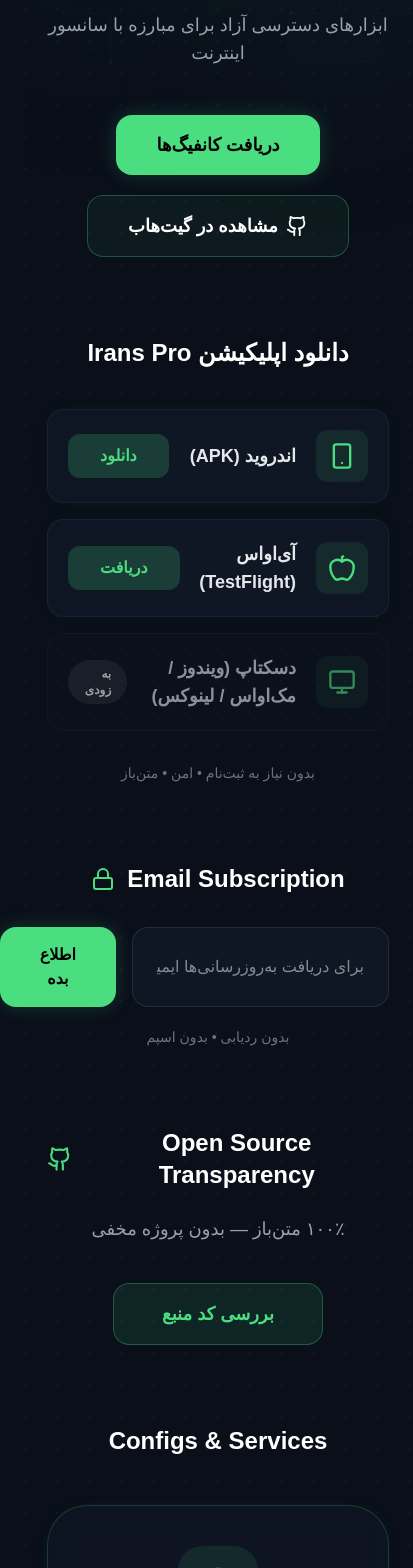
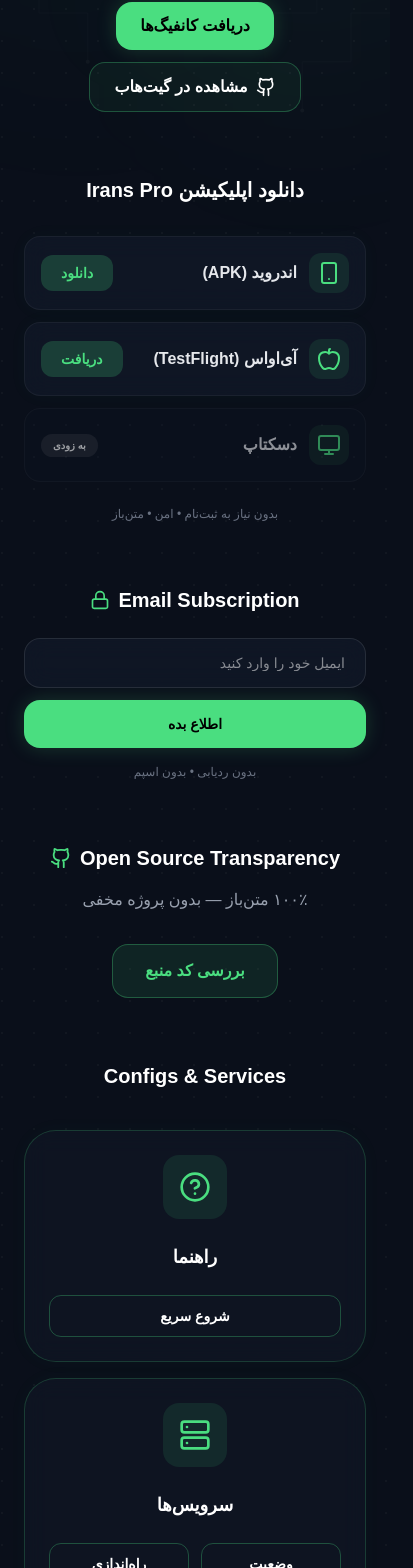
Before and after one commit to iranspro/landing, a Next.js app: page / in a window 390 px wide. Shown: the part 409-1977 px from the top of the page, 413 px wide, since content can reach past the window. Built offline with nearby package versions, Linux system fonts and the light colour scheme; a web font is replaced by a local one.

Commit message:
refactor: update layout and typography for improved responsiveness and aesthetics

```diff
--- a/app/page.tsx
+++ b/app/page.tsx
@@ -24,17 +24,17 @@
         </svg>
       </div>
 
-      <div className="relative z-10 max-w-2xl mx-auto px-6 py-10 flex flex-col items-center">
+      <div className="relative z-10 max-w-4xl mx-auto px-6 py-10 flex flex-col items-center">
         {/* Header */}
-        <header className="w-full flex justify-end mb-14">
-          <span className="text-2xl font-bold tracking-tight">İrans Pro</span>
+        <header className="w-full flex justify-end mb-10 md:mb-14">
+          <span className="text-xl md:text-2xl font-bold tracking-tight">İrans Pro</span>
         </header>
 
         {/* Hero Section */}
-        <section className="flex flex-col items-center text-center mb-20">
-          <div className="mb-8 text-accent">
+        <section className="flex flex-col items-center text-center mb-16 md:20">
+          <div className="mb-6 md:mb-8 text-accent">
             {/* Lion Logo (Shir-o-Khorshid style) */}
-            <svg width="150" height="150" viewBox="0 0 100 100" fill="none" xmlns="http://www.w3.org/2000/svg" className="opacity-90 drop-shadow-[0_0_20px_rgba(74,222,128,0.5)]">
+            <svg width="100" height="100" viewBox="0 0 100 100" fill="none" xmlns="http://www.w3.org/2000/svg" className="md:w-[150px] md:h-[150px] opacity-90 drop-shadow-[0_0_20px_rgba(74,222,128,0.5)]">
               <path d="M15 75C15 75 22 68 30 68C38 68 45 75 50 75C55 75 62 68 70 68C78 68 85 75 85 75" stroke="currentColor" strokeWidth="1.5" strokeLinecap="round"/>
               <path d="M30 68C30 50 40 38 50 38C60 38 70 50 70 68" stroke="currentColor" strokeWidth="1.5" strokeLinecap="round"/>
               <path d="M45 38L50 15L55 38" stroke="currentColor" strokeWidth="1.5" strokeLinecap="round" strokeLinejoin="round"/>
@@ -49,135 +49,135 @@
               <path d="M35 15L38 18" stroke="currentColor" strokeWidth="1" strokeLinecap="round"/>
             </svg>
           </div>
-          <h1 className="text-4xl md:text-5xl font-extrabold mb-5 leading-tight tracking-tight">
+          <h1 className="text-3xl md:text-5xl font-extrabold mb-4 md:mb-5 leading-tight tracking-tight">
             اینترنت آزاد، متن‌باز برای ایران
           </h1>
-          <p className="text-gray-400 text-lg mb-12 font-medium max-w-lg">
+          <p className="text-gray-400 text-base md:text-lg mb-10 md:mb-12 font-medium max-w-lg">
             ابزارهای دسترسی آزاد برای مبارزه با سانسور اینترنت
           </p>
-          <div className="flex flex-wrap justify-center gap-5">
-            <button className="bg-accent text-black px-10 py-4 rounded-2xl font-bold flex items-center gap-2 hover:bg-accent/90 transition-all btn-glow text-lg">
+          <div className="flex flex-wrap justify-center gap-3 md:gap-5">
+            <button className="bg-accent text-black px-6 py-3 md:px-10 md:py-4 rounded-2xl font-bold flex items-center gap-2 hover:bg-accent/90 transition-all btn-glow text-base md:text-lg">
               دریافت کانفیگ‌ها
             </button>
-            <button className="border border-accent/30 bg-accent/5 px-10 py-4 rounded-2xl font-bold flex items-center gap-2 hover:bg-accent/10 transition-all text-lg">
-              <Github size={22} />
+            <button className="border border-accent/30 bg-accent/5 px-6 py-3 md:px-10 md:py-4 rounded-2xl font-bold flex items-center gap-2 hover:bg-accent/10 transition-all text-base md:text-lg">
+              <Github size={20} className="md:w-5 md:h-5" />
               مشاهده در گیت‌هاب
             </button>
           </div>
         </section>
 
         {/* Download Section */}
-        <section className="w-full mb-20">
-          <h2 className="text-2xl font-bold mb-10 text-center">دانلود اپلیکیشن Irans Pro</h2>
-          <div className="space-y-4">
-            <div className="bg-[#111827]/80 backdrop-blur-md border border-white/5 p-5 rounded-2xl flex items-center justify-between group hover:border-accent/30 transition-all card-glow">
-              <div className="flex items-center gap-5">
-                <div className="p-3 bg-accent/10 rounded-xl text-accent">
-                  <Smartphone size={28} />
+        <section className="w-full max-w-2xl mb-16 md:20">
+          <h2 className="text-xl md:text-2xl font-bold mb-8 md:mb-10 text-center">دانلود اپلیکیشن Irans Pro</h2>
+          <div className="space-y-3 md:space-y-4">
+            <div className="bg-[#111827]/80 backdrop-blur-md border border-white/5 p-4 md:p-5 rounded-2xl flex items-center justify-between group hover:border-accent/30 transition-all card-glow">
+              <div className="flex items-center gap-3 md:gap-5">
+                <div className="p-2 md:p-3 bg-accent/10 rounded-xl text-accent">
+                  <Smartphone size={24} className="md:w-7 md:h-7" />
                 </div>
-                <span className="text-lg font-bold text-gray-200">اندروید (APK)</span>
+                <span className="text-base md:text-lg font-bold text-gray-200">اندروید (APK)</span>
               </div>
-              <button className="bg-accent/20 text-accent px-8 py-2.5 rounded-xl font-bold hover:bg-accent hover:text-black transition-all">
+              <button className="bg-accent/20 text-accent px-5 md:px-8 py-2 md:py-2.5 rounded-xl font-bold hover:bg-accent hover:text-black transition-all text-sm md:text-base">
                 دانلود
               </button>
             </div>
 
-            <div className="bg-[#111827]/80 backdrop-blur-md border border-white/5 p-5 rounded-2xl flex items-center justify-between group hover:border-accent/30 transition-all card-glow">
-              <div className="flex items-center gap-5">
-                <div className="p-3 bg-accent/10 rounded-xl text-accent">
-                  <Apple size={28} />
+            <div className="bg-[#111827]/80 backdrop-blur-md border border-white/5 p-4 md:p-5 rounded-2xl flex items-center justify-between group hover:border-accent/30 transition-all card-glow">
+              <div className="flex items-center gap-3 md:gap-5">
+                <div className="p-2 md:p-3 bg-accent/10 rounded-xl text-accent">
+                  <Apple size={24} className="md:w-7 md:h-7" />
                 </div>
-                <span className="text-lg font-bold text-gray-200">آی‌اواس (TestFlight)</span>
+                <span className="text-base md:text-lg font-bold text-gray-200">آی‌اواس (TestFlight)</span>
               </div>
-              <button className="bg-accent/20 text-accent px-8 py-2.5 rounded-xl font-bold hover:bg-accent hover:text-black transition-all">
+              <button className="bg-accent/20 text-accent px-5 md:px-8 py-2 md:py-2.5 rounded-xl font-bold hover:bg-accent hover:text-black transition-all text-sm md:text-base">
                 دریافت
               </button>
             </div>
 
-            <div className="bg-[#111827]/40 border border-white/5 p-5 rounded-2xl flex items-center justify-between group opacity-60">
-              <div className="flex items-center gap-5">
-                <div className="p-3 bg-accent/10 rounded-xl text-accent">
-                  <Monitor size={28} />
+            <div className="bg-[#111827]/40 border border-white/5 p-4 md:p-5 rounded-2xl flex items-center justify-between group opacity-60">
+              <div className="flex items-center gap-3 md:gap-5">
+                <div className="p-2 md:p-3 bg-accent/10 rounded-xl text-accent">
+                  <Monitor size={24} className="md:w-7 md:h-7" />
                 </div>
-                <span className="text-lg font-bold text-gray-200">دسکتاپ (ویندوز / مک‌اواس / لینوکس)</span>
+                <span className="text-base md:text-lg font-bold text-gray-200">دسکتاپ</span>
               </div>
-              <div className="text-xs font-bold bg-white/10 px-4 py-1.5 rounded-full">به زودی</div>
+              <div className="text-[10px] md:text-xs font-bold bg-white/10 px-3 md:px-4 py-1 md:py-1.5 rounded-full">به زودی</div>
             </div>
           </div>
-          <p className="text-center text-gray-500 text-sm mt-8 font-medium">بدون نیاز به ثبت‌نام • امن • متن‌باز</p>
+          <p className="text-center text-gray-500 text-xs md:text-sm mt-6 md:mt-8 font-medium">بدون نیاز به ثبت‌نام • امن • متن‌باز</p>
         </section>
 
         {/* Email Subscription */}
-        <section className="w-full mb-20">
-          <div className="flex items-center justify-center gap-3 mb-8">
-            <h2 className="text-2xl font-bold">Email Subscription</h2>
-            <Lock size={24} className="text-accent" />
+        <section className="w-full max-w-2xl mb-16 md:20">
+          <div className="flex items-center justify-center gap-2 md:gap-3 mb-6 md:mb-8">
+            <h2 className="text-xl md:text-2xl font-bold">Email Subscription</h2>
+            <Lock size={20} className="text-accent md:w-6 md:h-6" />
           </div>
-          <div className="flex gap-4">
+          <div className="flex flex-col md:flex-row gap-3 md:gap-4">
             <input
               type="email"
-              placeholder="برای دریافت به‌روزرسانی‌ها ایمیل خود را وارد کنید"
-              className="flex-1 bg-[#111827]/80 border border-white/10 rounded-2xl px-6 py-4 text-right focus:outline-none focus:border-accent/50 transition-all backdrop-blur-md input-focus"
+              placeholder="ایمیل خود را وارد کنید"
+              className="flex-1 bg-[#111827]/80 border border-white/10 rounded-2xl px-5 md:px-6 py-3.5 md:py-4 text-right focus:outline-none focus:border-accent/50 transition-all backdrop-blur-md input-focus text-sm md:text-base"
             />
-            <button className="bg-accent text-black px-10 py-4 rounded-2xl font-bold hover:bg-accent/90 transition-all btn-glow">
+            <button className="bg-accent text-black px-8 md:px-10 py-3.5 md:py-4 rounded-2xl font-bold hover:bg-accent/90 transition-all btn-glow text-sm md:text-base">
               اطلاع بده
             </button>
           </div>
-          <p className="text-center text-gray-500 text-sm mt-5 font-medium">بدون ردیابی • بدون اسپم</p>
+          <p className="text-center text-gray-500 text-xs md:text-sm mt-4 md:mt-5 font-medium">بدون ردیابی • بدون اسپم</p>
         </section>
 
         {/* Open Source Transparency */}
-        <section className="w-full mb-20 text-center">
-          <div className="flex items-center justify-center gap-3 mb-6">
-            <h2 className="text-2xl font-bold">Open Source Transparency</h2>
-            <Github size={26} className="text-accent" />
+        <section className="w-full max-w-2xl mb-16 md:20 text-center">
+          <div className="flex items-center justify-center gap-2 md:gap-3 mb-4 md:mb-6">
+            <h2 className="text-xl md:text-2xl font-bold">Open Source Transparency</h2>
+            <Github size={22} className="text-accent md:w-6 md:h-6" />
           </div>
-          <p className="text-gray-400 text-lg mb-10 font-medium">۱۰۰٪ متن‌باز — بدون پروژه مخفی</p>
-          <button className="bg-accent/10 text-accent px-12 py-4 rounded-2xl font-bold hover:bg-accent hover:text-black transition-all border border-accent/30 text-lg">
+          <p className="text-gray-400 text-base md:text-lg mb-8 md:10 font-medium">۱۰۰٪ متن‌باز — بدون پروژه مخفی</p>
+          <button className="bg-accent/10 text-accent px-8 md:px-12 py-3.5 md:py-4 rounded-2xl font-bold hover:bg-accent hover:text-black transition-all border border-accent/30 text-base md:text-lg">
             بررسی کد منبع
           </button>
         </section>
 
         {/* Configs & Services */}
-        <section className="w-full mb-24">
-          <h2 className="text-2xl font-bold mb-12 text-center">Configs & Services</h2>
-          <div className="grid grid-cols-1 md:grid-cols-3 gap-6">
+        <section className="w-full max-w-4xl mb-20 md:24">
+          <h2 className="text-xl md:text-2xl font-bold mb-10 md:mb-12 text-center">Configs & Services</h2>
+          <div className="grid grid-cols-1 sm:grid-cols-2 lg:grid-cols-3 gap-4 md:gap-6">
             {/* Help Card */}
-            <div className="bg-[#111827]/60 backdrop-blur-md border border-accent/20 p-10 rounded-[2.5rem] flex flex-col items-center text-center card-glow">
-              <div className="w-20 h-20 bg-accent/10 rounded-3xl flex items-center justify-center text-accent mb-8">
-                <HelpCircle size={40} />
+            <div className="bg-[#111827]/60 backdrop-blur-md border border-accent/20 p-6 md:p-10 rounded-[2rem] md:rounded-[2.5rem] flex flex-col items-center text-center card-glow">
+              <div className="w-16 h-16 md:w-20 md:h-20 bg-accent/10 rounded-2xl md:rounded-3xl flex items-center justify-center text-accent mb-6 md:mb-8">
+                <HelpCircle size={32} className="md:w-10 md:h-10" />
               </div>
-              <h3 className="text-xl font-bold mb-10">راهنما</h3>
-              <button className="w-full border border-accent/30 py-3 rounded-2xl font-bold hover:bg-accent/10 transition-all">
+              <h3 className="text-lg md:text-xl font-bold mb-6 md:mb-10">راهنما</h3>
+              <button className="w-full border border-accent/30 py-2.5 md:py-3 rounded-xl md:rounded-2xl font-bold hover:bg-accent/10 transition-all text-sm md:text-base">
                 شروع سریع
               </button>
             </div>
 
             {/* Services Card */}
-            <div className="bg-[#111827]/60 backdrop-blur-md border border-accent/20 p-10 rounded-[2.5rem] flex flex-col items-center text-center card-glow">
-              <div className="w-20 h-20 bg-accent/10 rounded-3xl flex items-center justify-center text-accent mb-8">
-                <Server size={40} />
+            <div className="bg-[#111827]/60 backdrop-blur-md border border-accent/20 p-6 md:p-10 rounded-[2rem] md:rounded-[2.5rem] flex flex-col items-center text-center card-glow">
+              <div className="w-16 h-16 md:w-20 md:h-20 bg-accent/10 rounded-2xl md:rounded-3xl flex items-center justify-center text-accent mb-6 md:mb-8">
+                <Server size={32} className="md:w-10 md:h-10" />
               </div>
-              <h3 className="text-xl font-bold mb-10">سرویس‌ها</h3>
-              <div className="flex gap-4 w-full">
-                <button className="flex-1 border border-accent/30 py-3 rounded-2xl font-bold hover:bg-accent/10 transition-all">وضعیت</button>
-                <button className="flex-1 border border-accent/30 py-3 rounded-2xl font-bold hover:bg-accent/10 transition-all">راه‌اندازی</button>
+              <h3 className="text-lg md:text-xl font-bold mb-6 md:mb-10">سرویس‌ها</h3>
+              <div className="flex gap-3 md:gap-4 w-full">
+                <button className="flex-1 border border-accent/30 py-2.5 md:py-3 rounded-xl md:rounded-2xl font-bold hover:bg-accent/10 transition-all text-sm md:text-base">وضعیت</button>
+                <button className="flex-1 border border-accent/30 py-2.5 md:py-3 rounded-xl md:rounded-2xl font-bold hover:bg-accent/10 transition-all text-sm md:text-base">راه‌اندازی</button>
               </div>
             </div>
 
             {/* Configs Card */}
-            <div className="bg-[#111827]/60 backdrop-blur-md border border-accent/20 p-10 rounded-[2.5rem] flex flex-col items-center text-center card-glow">
-              <div className="w-20 h-20 bg-accent/10 rounded-3xl flex items-center justify-center text-accent mb-8">
-                <Share2 size={40} />
+            <div className="bg-[#111827]/60 backdrop-blur-md border border-accent/20 p-6 md:p-10 rounded-[2rem] md:rounded-[2.5rem] flex flex-col items-center text-center card-glow sm:col-span-2 lg:col-span-1">
+              <div className="w-16 h-16 md:w-20 md:h-20 bg-accent/10 rounded-2xl md:rounded-3xl flex items-center justify-center text-accent mb-6 md:mb-8">
+                <Share2 size={32} className="md:w-10 md:h-10" />
               </div>
-              <h3 className="text-xl font-bold mb-10">کانفیگ‌ها</h3>
-              <div className="flex gap-4 w-full">
-                <button className="flex-1 border border-accent/30 py-3 rounded-2xl font-bold hover:bg-accent/10 transition-all flex items-center justify-center gap-2">
-                  <Download size={20} />
+              <h3 className="text-lg md:text-xl font-bold mb-6 md:mb-10">کانفیگ‌ها</h3>
+              <div className="flex gap-3 md:gap-4 w-full">
+                <button className="flex-1 border border-accent/30 py-2.5 md:py-3 rounded-xl md:rounded-2xl font-bold hover:bg-accent/10 transition-all flex items-center justify-center gap-2 text-sm md:text-base">
+                  <Download size={16} className="md:w-5 md:h-5" />
                   دانلود
                 </button>
-                <button className="flex-1 border border-accent/30 py-3 rounded-2xl font-bold hover:bg-accent/10 transition-all flex items-center justify-center gap-2">
-                  <Copy size={20} />
+                <button className="flex-1 border border-accent/30 py-2.5 md:py-3 rounded-xl md:rounded-2xl font-bold hover:bg-accent/10 transition-all flex items-center justify-center gap-2 text-sm md:text-base">
+                  <Copy size={16} className="md:w-5 md:h-5" />
                   کپی
                 </button>
               </div>
@@ -186,16 +186,16 @@
         </section>
 
         {/* Footer */}
-        <footer className="w-full text-center border-t border-white/5 pt-20 pb-16">
-          <p className="text-gray-200 text-xl font-bold mb-8">İrans Pro ©</p>
-          <div className="flex justify-center gap-8 text-base text-gray-500 mb-10 font-medium">
+        <footer className="w-full text-center border-t border-white/5 pt-16 pb-12">
+          <p className="text-gray-200 text-lg md:text-xl font-bold mb-6 md:mb-8">İrans Pro ©</p>
+          <div className="flex justify-center gap-4 md:gap-8 text-sm md:text-base text-gray-500 mb-8 md:10 font-medium">
             <a href="#" className="hover:text-accent transition-colors">گیت‌هاب</a>
             <span>•</span>
             <a href="#" className="hover:text-accent transition-colors">مستندات</a>
             <span>•</span>
             <a href="#" className="hover:text-accent transition-colors">امنیت</a>
           </div>
-          <p className="text-sm text-gray-600 font-medium">ساخته شده برای آزادی دیجیتال</p>
+          <p className="text-[10px] md:text-sm text-gray-600 font-medium">ساخته شده برای آزادی دیجیتال</p>
         </footer>
       </div>
     </div>
```
